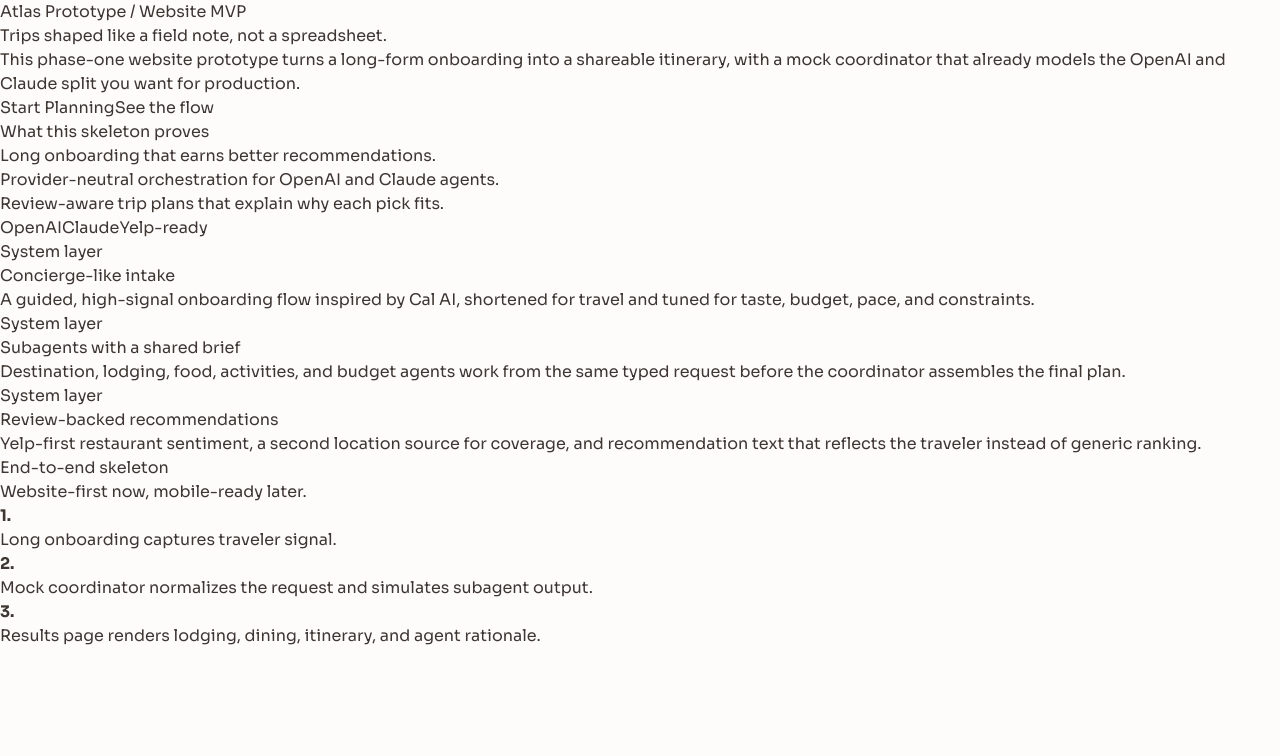
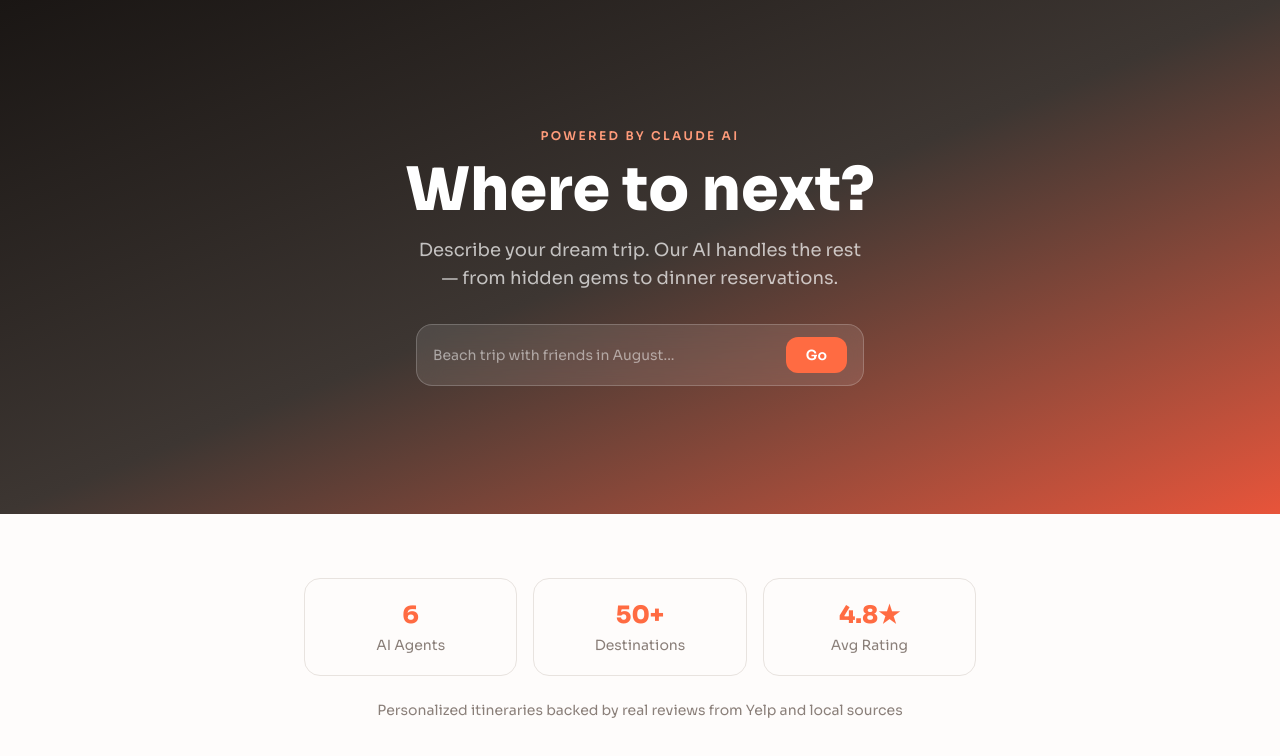
Before and after one commit to lordboba/ai-trip-planner, a Next.js app: page / in a window 1280 px wide. Shown: the top 756 px of the page. Built offline with nearby package versions, Linux system fonts and the light colour scheme.

Commit message:
feat: redesign homepage with gradient hero, search CTA, and stats

```diff
--- a/app/page.tsx
+++ b/app/page.tsx
@@ -1,91 +1,57 @@
 import Link from "next/link";
 
-const promisePoints = [
-  "Long onboarding that earns better recommendations.",
-  "Provider-neutral orchestration for OpenAI and Claude agents.",
-  "Review-aware trip plans that explain why each pick fits.",
-];
-
-const sections = [
-  {
-    title: "Concierge-like intake",
-    copy: "A guided, high-signal onboarding flow inspired by Cal AI, shortened for travel and tuned for taste, budget, pace, and constraints.",
-  },
-  {
-    title: "Subagents with a shared brief",
-    copy: "Destination, lodging, food, activities, and budget agents work from the same typed request before the coordinator assembles the final plan.",
-  },
-  {
-    title: "Review-backed recommendations",
-    copy: "Yelp-first restaurant sentiment, a second location source for coverage, and recommendation text that reflects the traveler instead of generic ranking.",
-  },
+const stats = [
+  { value: "6", label: "AI Agents" },
+  { value: "50+", label: "Destinations" },
+  { value: "4.8★", label: "Avg Rating" },
 ];
 
 export default function HomePage() {
   return (
-    <main className="page-shell">
-      <section className="hero-panel">
-        <div className="hero-copy">
-          <p className="eyebrow">Atlas Prototype / Website MVP</p>
-          <h1>Trips shaped like a field note, not a spreadsheet.</h1>
-          <p className="hero-body">
-            This phase-one website prototype turns a long-form onboarding into a shareable itinerary, with a mock coordinator that already models the OpenAI and Claude split you want for production.
-          </p>
-          <div className="hero-actions">
-            <Link className="primary-link" href="/plan">
-              Start Planning
-            </Link>
-            <a className="secondary-link" href="#architecture">
-              See the flow
-            </a>
-          </div>
-        </div>
-        <div className="hero-card stack-card">
-          <p className="card-label">What this skeleton proves</p>
-          <ul className="promise-list">
-            {promisePoints.map((point) => (
-              <li key={point}>{point}</li>
-            ))}
-          </ul>
-          <div className="stamp-row">
-            <span>OpenAI</span>
-            <span>Claude</span>
-            <span>Yelp-ready</span>
-          </div>
+    <main className="min-h-screen">
+      {/* Gradient Hero */}
+      <section className="bg-gradient-to-br from-warm-900 via-warm-600 to-coral-deep px-4 py-24 md:py-32 text-center">
+        <p className="text-xs font-semibold uppercase tracking-[0.2em] text-coral-light mb-4">
+          Powered by Claude AI
+        </p>
+        <h1 className="text-4xl md:text-6xl font-extrabold text-white mb-4">
+          Where to next?
+        </h1>
+        <p className="text-white/70 max-w-md mx-auto mb-8 text-base md:text-lg">
+          Describe your dream trip. Our AI handles the rest — from hidden gems to dinner reservations.
+        </p>
+
+        {/* Search-style CTA */}
+        <div className="max-w-md mx-auto flex items-center gap-3 bg-white/10 backdrop-blur-md border border-white/20 rounded-2xl px-4 py-3">
+          <span className="flex-1 text-left text-white/50 text-sm">
+            Beach trip with friends in August...
+          </span>
+          <Link
+            href="/plan"
+            className="bg-coral text-white px-5 py-2 rounded-xl text-sm font-semibold hover:bg-coral-deep transition-colors shrink-0"
+          >
+            Go
+          </Link>
         </div>
       </section>
 
-      <section className="grid-section">
-        {sections.map((section) => (
-          <article className="info-card" key={section.title}>
-            <p className="card-kicker">System layer</p>
-            <h2>{section.title}</h2>
-            <p>{section.copy}</p>
-          </article>
-        ))}
-      </section>
-
-      <section className="architecture-band" id="architecture">
-        <div>
-          <p className="eyebrow">End-to-end skeleton</p>
-          <h2>Website-first now, mobile-ready later.</h2>
-        </div>
-        <div className="timeline-card">
-          <div>
-            <span className="timeline-dot" />
-            <strong>1.</strong>
-            <p>Long onboarding captures traveler signal.</p>
+      {/* Stats Bar */}
+      <section className="bg-cream px-4 py-12 md:py-16">
+        <div className="max-w-2xl mx-auto">
+          <div className="grid grid-cols-1 md:grid-cols-3 gap-4 mb-6">
+            {stats.map((stat) => (
+              <div
+                key={stat.label}
+                className="border border-warm-100 rounded-2xl p-5 text-center"
+              >
+                <div className="text-2xl font-extrabold text-coral">{stat.value}</div>
+                <div className="text-sm text-warm-400 mt-1">{stat.label}</div>
+              </div>
+            ))}
           </div>
-          <div>
-            <span className="timeline-dot" />
-            <strong>2.</strong>
-            <p>Mock coordinator normalizes the request and simulates subagent output.</p>
-          </div>
-          <div>
-            <span className="timeline-dot" />
-            <strong>3.</strong>
-            <p>Results page renders lodging, dining, itinerary, and agent rationale.</p>
-          </div>
+          <p className="text-center text-warm-400 text-sm">
+            Personalized itineraries backed by real reviews from Yelp and local sources
+          </p>
         </div>
       </section>
     </main>
```
